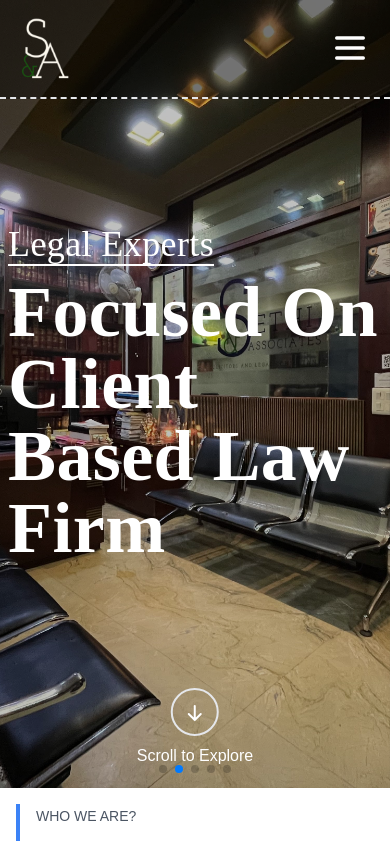
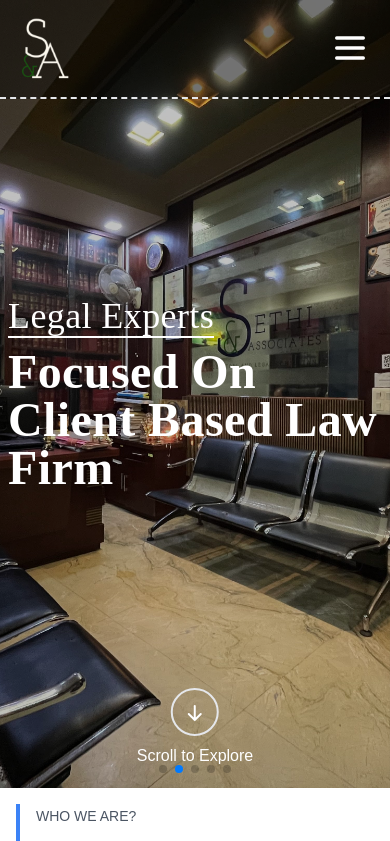
Before and after one commit to prateek1998/legal-consultant, a Next.js app: page / in a window 390 px wide. Shown: the top 841 px of the page. Built offline with nearby package versions, Linux system fonts and the light colour scheme.

Commit message:
adding testimonial

```diff
--- a/package.json
+++ b/package.json
@@ -17,6 +17,7 @@
     "next-themes": "^0.2.1",
     "react": "^18",
     "react-dom": "^18",
+    "react-multi-carousel": "^2.8.4",
     "swiper": "^11.0.4"
   },
   "devDependencies": {
--- a/src/components/home/HeroSection.tsx
+++ b/src/components/home/HeroSection.tsx
@@ -74,7 +74,7 @@ const HeroSection = () => {
                 >
                     <motion.h2 className="title-font font-alike font-medium mb-3 text-4xl lg:text-5xl text-white capitalize" variants={textVariants}>
                         <span className=' border-b-2 border-white'> Legal Experts</span></motion.h2>
-                    <motion.h2 className="text-white text-7xl font-bold capitalize font-alike sm:pb-1" variants={textVariants}>
+                    <motion.h2 className="text-white text-5xl md:text-7xl font-bold capitalize font-alike sm:pb-1" variants={textVariants}>
                         Focused on  Client Based Law firm
                     </motion.h2>
                 </motion.div>
```
Also changed, not shown: 2 other files (tests, documents, lock files or other folders).
